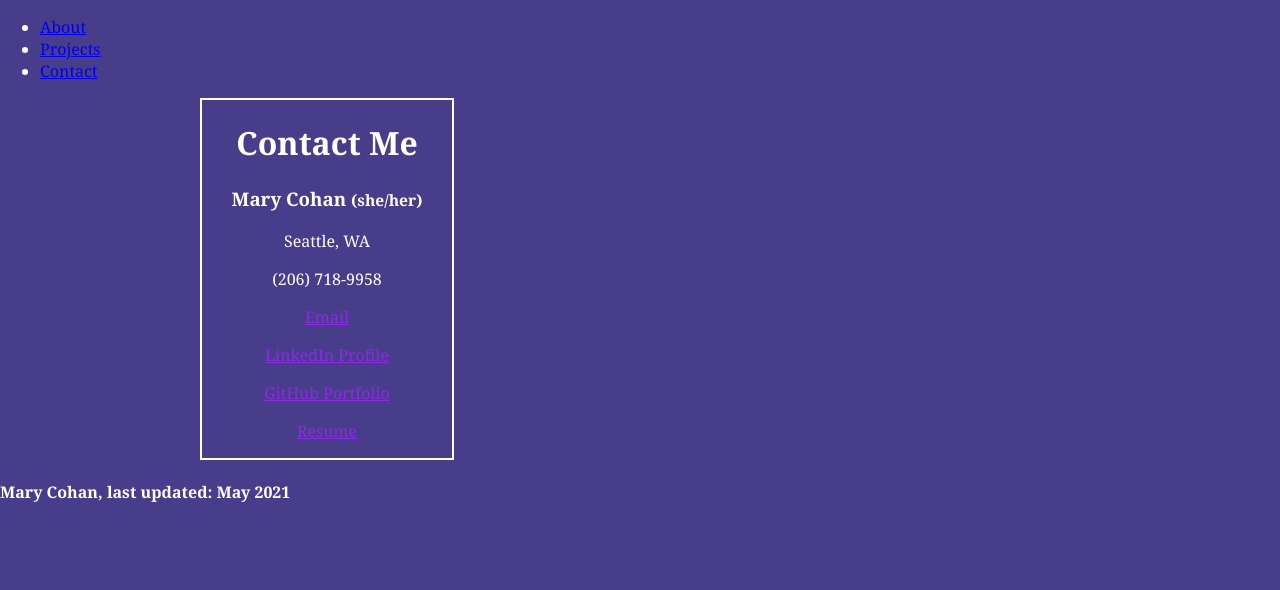
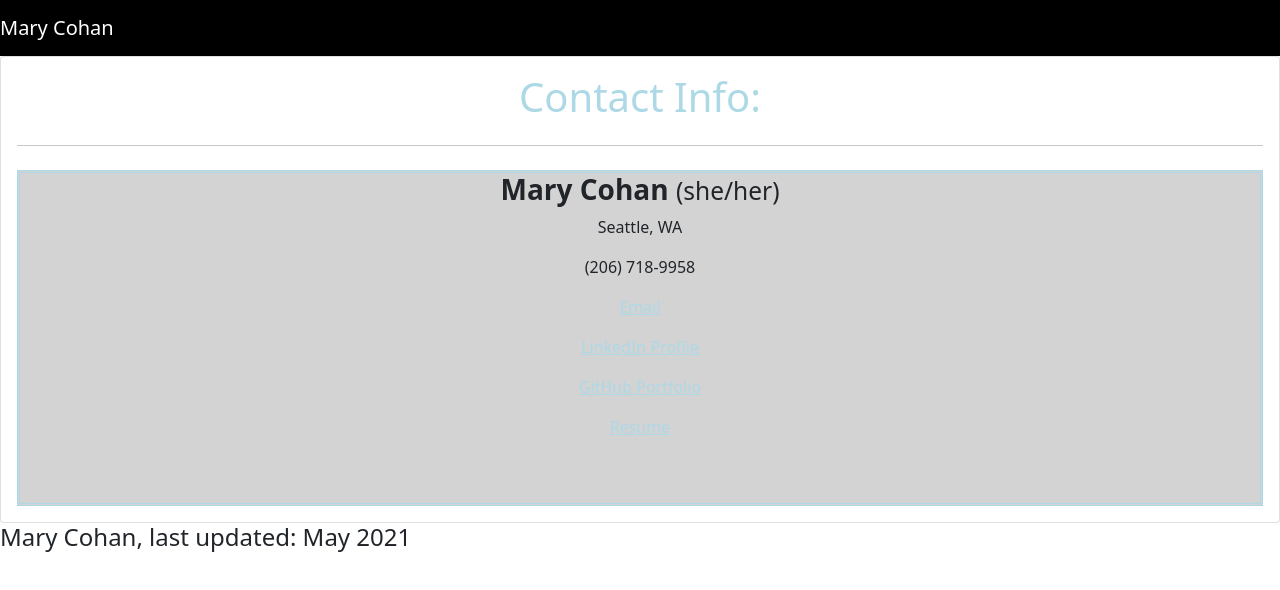
Before and after one commit to mlcohan/portfolio, a React (Create React App) app: page /Contact in a window 1280 px wide. Shown: the top 590 px of the page. Built offline with nearby package versions, Linux system fonts and the light colour scheme.

Commit message:
fixed paths

```diff
--- a/package.json
+++ b/package.json
@@ -7,6 +7,7 @@
     "@testing-library/jest-dom": "^5.12.0",
     "@testing-library/react": "^11.2.6",
     "@testing-library/user-event": "^12.8.3",
+    "bootstrap": "^5.0.1",
     "react": "^17.0.2",
     "react-dom": "^17.0.2",
     "react-router-dom": "^5.2.0",
--- a/public/index.html
+++ b/public/index.html
@@ -1,3 +1,4 @@
+
 <!DOCTYPE html>
 <html lang="en">
   <head>
@@ -10,7 +11,7 @@
       content="Web site created using create-react-app"
     />
 
-    <title>React App</title>
+    <title>Mary's Portfolio</title>
   </head>
   <body>
     <noscript>You need to enable JavaScript to run this app.</noscript>
@@ -18,10 +19,8 @@
     <!--
       This HTML file is a template.
       If you open it directly in the browser, you will see an empty page.
-
       You can add webfonts, meta tags, or analytics to this file.
       The build step will place the bundled scripts into the <body> tag.
-
       To begin the development, run `npm start` or `yarn start`.
       To create a production bundle, use `npm run build` or `yarn build`.
     -->
--- a/src/App.css
+++ b/src/App.css
@@ -30,6 +30,22 @@ h1 {
 
 }
 
+.projectimg {
+  height: 100px;
+  width: 100px;
+}
+
+.wrapper {
+  padding-top: 50px;
+  justify-content: space-around;
+  height: 100%;
+  display: flex;
+  overflow: auto;
+  flex-flow: row wrap;
+  padding: 10px;
+  align-content: flex-start;
+}
+
 html{
   font-family:Georgia, 'Times New Roman', Times, serif;
 }
@@ -39,7 +55,7 @@ html{
 
 .grey{
   background-color: lightgray;
-  border: double darkslateblue
+  border: double lightblue
 }
 
 .white{
@@ -64,10 +80,10 @@ html{
 }
 
 .card-title{
-  color:blueviolet
+  color:lightblue
 }
 
 .link{
-  color:blueviolet
+  color:lightblue
 
 }
--- a/src/App.js
+++ b/src/App.js
@@ -2,8 +2,8 @@ import React from "react";
 import { BrowserRouter as Router, Route } from "react-router-dom";
 import Footer from './components/Footer';
 import Navbar from './components/Navbar';
-import Projects from './components/Projects';
 import About from "./components/About";
+import Portfolio from './components/Portfolio';
 import Contact from "./components/Contact";
 import "./App.css";
 
@@ -12,9 +12,9 @@ function App() {
     <Router>
     <div className="App">
     <Navbar />
-        <Route exact path="/portfolio" component={About} />
-        <Route exact path="/projects" component={Projects} />
-        <Route exact path="/contact" component={Contact} />
+        <Route exact path="/" component={About} />
+        <Route exact path="/Portfolio" component={Portfolio} />
+        <Route exact path="/Contact" component={Contact} />
     </div>
     <div>
       <Footer/>
--- a/src/components/Contact.js
+++ b/src/components/Contact.js
@@ -3,17 +3,34 @@ import React from "react";
 
 function Contact() {
   return (
-    <div className="contact">
-      <h1>Contact Me</h1>
-      <h3><strong>Mary Cohan </strong><small>(she/her)</small></h3>
-          <p>Seattle, WA</p>
-          <p>(206) 718-9958 </p>
-          <p><a class="link" href= "mailto: mary.cohan@gmail.com">Email</a></p>
-          <p><a class="link" href= "https://www.linkedin.com/in/mary-cohan">LinkedIn Profile</a></p>
-          <p><a class="link" href="https://github.com/mlcohan">GitHub Portfolio</a></p>
-          <p><a class="link" href="./Assets/Images/Resume2021.pdf"> Resume</a></p>
+    <div className="card " style={{width: '100%'}}>
+    <div className="card-body">
+      <h1 className="card-title">Contact Info:</h1>
+      <hr className="my-4" />   {/*the line separater*/}
+      <div className="contact-info grey">
+        <h3><strong>Mary Cohan </strong><small>(she/her)</small></h3>
+        <p>Seattle, WA</p>
+        <p>(206) 718-9958 </p>
+        <p><a className="link" href="mailto: mary.cohan@gmail.com">Email</a></p>
+        <p><a className="link" href="https://www.linkedin.com/in/mary-cohan">LinkedIn Profile</a></p>
+        <p><a className="link" href="https://github.com/mlcohan">GitHub Portfolio</a></p>
+        <p><a className="link" href="./Assets/Images/Resume2021.pdf"> Resume</a></p>
+        <br />
+        <br />
+      </div>
+    </div>
+  </div>
+    // <div className="contact">
+    //   <h1>Contact Me</h1>
+    //   <h3><strong>Mary Cohan </strong><small>(she/her)</small></h3>
+    //       <p>Seattle, WA</p>
+    //       <p>(206) 718-9958 </p>
+    //       <p><a class="link" href= "mailto: mary.cohan@gmail.com">Email</a></p>
+    //       <p><a class="link" href= "https://www.linkedin.com/in/mary-cohan">LinkedIn Profile</a></p>
+    //       <p><a class="link" href="https://github.com/mlcohan">GitHub Portfolio</a></p>
+    //       <p><a class="link" href="./Assets/Images/Resume2021.pdf"> Resume</a></p>
 
-    </div>
+    // </div>
   );
 }
 
--- a/src/components/Navbar.js
+++ b/src/components/Navbar.js
@@ -1,37 +1,54 @@
 import React from "react";
-import { Link, useLocation } from "react-router-dom";
+// import { Link, useLocation } from "react-router-dom";
 
 function Navbar() {
-  const location = useLocation();
+  // const location = useLocation();
 
   return (
-    <ul className="nav nav-tabs">
-      <li className="nav-item">
-        <Link
-          to="/portfolio"
-          className={location.pathname === "/portfolio" ? "nav-link active" : "nav-link"}
-        >
-          About
-        </Link>
-      </li>
-      <li className="nav-item">
-        <Link
-          to="/projects"
-          className={location.pathname === "/projects" ? "nav-link active" : "nav-link"}
-        >
-          Projects
-        </Link>
-      </li>
-      <li className="nav-item">
-        <Link
-          to="/contact"
-          className={location.pathname === "/contact" ? "nav-link active" : "nav-link"}
-        >
-          Contact
-        </Link>
-      </li>
-    </ul>
-  );
+    // <ul className="nav nav-tabs">
+    //   <li className="nav-item">
+    //     <Link
+    //       to="/portfolio"
+    //       className={location.pathname === "/portfolio" ? "nav-link active" : "nav-link"}
+    //     >
+    //       About
+    //     </Link>
+    //   </li>
+    //   <li className="nav-item">
+    //     <Link
+    //       to="/projects"
+    //       className={location.pathname === "/projects" ? "nav-link active" : "nav-link"}
+    //     >
+    //       Projects
+    //     </Link>
+    //   </li>
+    //   <li className="nav-item">
+    //     <Link
+    //       to="/contact"
+    //       className={location.pathname === "/contact" ? "nav-link active" : "nav-link"}
+    //     >
+    //       Contact
+    //     </Link>
+    //   </li>
+    // </ul>
+
+      <nav className="navbar navbar-expand-lg navbar-dark">
+        <a className="navbar-brand" href="/">Mary Cohan</a>
+        <button className="navbar-toggler" type="button" data-toggle="collapse" data-target="#navbarNavAltMarkup" aria-controls="navbarNavAltMarkup" aria-expanded="false" aria-label="Toggle navigation">
+        <a className="nav-link text-light" href="/Portfolio"> Portfolio </a>
+          <a className="nav-link text-light" href="/Contact"> Contact </a>
+          <a className="nav-link active text-light" href="/">About </a>
+        </button>
+        {/* <div className="collapse navbar-collapse" id="navbarNavAltMarkup">
+          <div className="navbar-nav">
+            <a className="nav-link" href="/Contact"> Contact</a>
+            <a className="nav-link" href="/Portfolio">Portfolio</a>
+            <a className="nav-link active" href="/About">About<span className="sr-only">(current)</span></a>
+          </div>
+        </div> */}
+      </nav>
+    );
+
 }
 
 export default Navbar;
--- /dev/null
+++ b/src/components/Portfolio.js
@@ -0,0 +1,100 @@
+import React from "react";
+
+
+function Portfolio() {
+  return (
+    <div className="card" style={{width: '100%'}}>
+    {/*creating the title */}
+    <div className="card-body">
+      <h1 className="card-title"> My Portfolio:</h1>
+      <hr className="my-4" />
+      {/*My Projects */}
+      <div style={{textAlign: 'center'}}>
+        <br />
+        <div className="projectDiv grey">
+          <br />
+          <h3 className="white"><strong>Group Project 1: Lyricity</strong><br /> (Lyric Generator)<br /></h3>
+          <a className="link" href="https://github.com/mlcohan/team9">https://github.com/mlcohan/team9</a><br />
+          <a className="link" href="https://mlcohan.github.io/team9">https://mlcohan.github.io/team9</a><br />
+          <img src="./Assets/Images/lyricity.png" className="card-img app" alt="Lyricity App" />
+          <br />
+          <br />
+        </div>
+        <br />
+        <hr className="my-4" />
+        <br />
+        <div className="projectDiv grey">
+          <br />
+          <h3 className="white"><strong>Lee's Reptile Emporium</strong><br />(Company Sales Page)<br /></h3>
+          <a className="link" href="https://github.com/mlcohan/team2">https://github.com/mlcohan/team2</a><br />
+          <a className="link" href="https://mlcohan.github.io/team2">https://mlcohan.github.io/team2</a><br />
+          <img src="./Assets/Images/reptileEmporium.png" className="card-img app" alt="Team 2" />
+          <br />
+          <br />
+        </div>
+        <br />
+        <hr className="my-4" />
+        <br />
+        <div className="projectDiv grey">
+          <br />
+          <h3 className="white"><strong>Work Day Scheduler</strong><br />(Scheduling App)<br /></h3>
+          <a className="link" href="https://github.com/mlcohan/5.WorkDayScheduleMC">https://github.com/mlcohan/5.WorkDayScheduleMC</a><br />
+          <a className="link" href="https://mlcohan.github.io/5.WorkDayScheduleMC">https://mlcohan.github.io/5.WorkDayScheduleMC</a><br />
+          <img src="./Assets/Images/workDaySchedule.png" className="card-img app" alt="Work Day App" />
+          <br />
+          <br />
+        </div>
+      </div>
+    </div>
+  </div>
+    // <div>
+    //   <h1>My Projects</h1>
+    //   <div class="wrapper">
+
+
+
+    //       <div className="col-4">
+    //         <img
+    //           className="projectimg"
+    //           src="https://user-images.githubusercontent.com/38632935/107463775-b29b3980-6b13-11eb-9b84-fd25179457d8.png"
+    //           alt="Lyricity"
+    //         />
+    //         <h3>
+    //           <a href="https://mlcohan.github.io/team9/">Lyricity</a>
+    //         </h3>
+
+    //       </div>
+
+
+    //       <div className="col-4">
+    //         <img
+    //           className="projectimg"
+    //           src="https://user-images.githubusercontent.com/38632935/107463775-b29b3980-6b13-11eb-9b84-fd25179457d8.png"
+    //           alt="Lyricity"
+    //         />
+    //         <h3>
+    //           <a href="https://mlcohan.github.io/team9/">Lyricity</a>
+    //         </h3>
+
+    //       </div>
+
+
+    //       <div className="col-4">
+    //         <img
+    //           className="projectimg col-4"
+    //           src="https://user-images.githubusercontent.com/38632935/107463775-b29b3980-6b13-11eb-9b84-fd25179457d8.png"
+    //           alt="Lyricity"
+    //         />
+    //         <h3>
+    //           <a href="https://mlcohan.github.io/team9/">Lyricity</a>
+    //         </h3>
+
+    //       </div>
+
+
+    //   </div>
+    // </div>
+  );
+}
+
+export default Portfolio;
--- a/src/components/Projects.js
+++ /dev/null
@@ -1,36 +0,0 @@
-import React from "react";
-
-function Portfolio() {
-  return (
-    <div>
-      <h1>My Projects</h1>
-      <div class="wrapper">
-
-          <div class="Lyricity">
-          <a href="https://mlcohan.github.io/team9">
-            <img className="lyricity" src="https://static.makeuseof.com/wp-content/uploads/2019/07/Best-Meal-Planning-apps-mealime.png" alt="easicuisi"></img>
-          </a>
-          <h3> Group Project 1: Lyricity </h3>
-          <p class="p1">- Project designed for user to be able to search for lyrics based on song and artist. </p>
-
-          </div>
-
-          <div className="col-4">
-            <img
-              className="projectimg"
-              src={require("./images/lyricity.png")}
-              alt={"Lyricity"}
-            />
-            <h3>
-              <a href="https://mlcohan.github.io/team9/">Lyricity</a>
-            </h3>
-
-          </div>
-
-
-      </div>
-    </div>
-  );
-}
-
-export default Portfolio;
--- a/src/index.js
+++ b/src/index.js
@@ -2,7 +2,7 @@ import React from 'react';
 import ReactDOM from 'react-dom';
 import './index.css';
 import App from './App';
-
+import "bootstrap/dist/css/bootstrap.min.css";
 
 ReactDOM.render(
   <React.StrictMode>
@@ -10,3 +10,5 @@ ReactDOM.render(
   </React.StrictMode>,
   document.getElementById('root')
 );
+
+// ReactDOM.render(<App />, document.getElementById("root"));
```
Also changed, not shown: server.js (added, +19 -0 lines), 1 other file (tests, documents, lock files or other folders).
